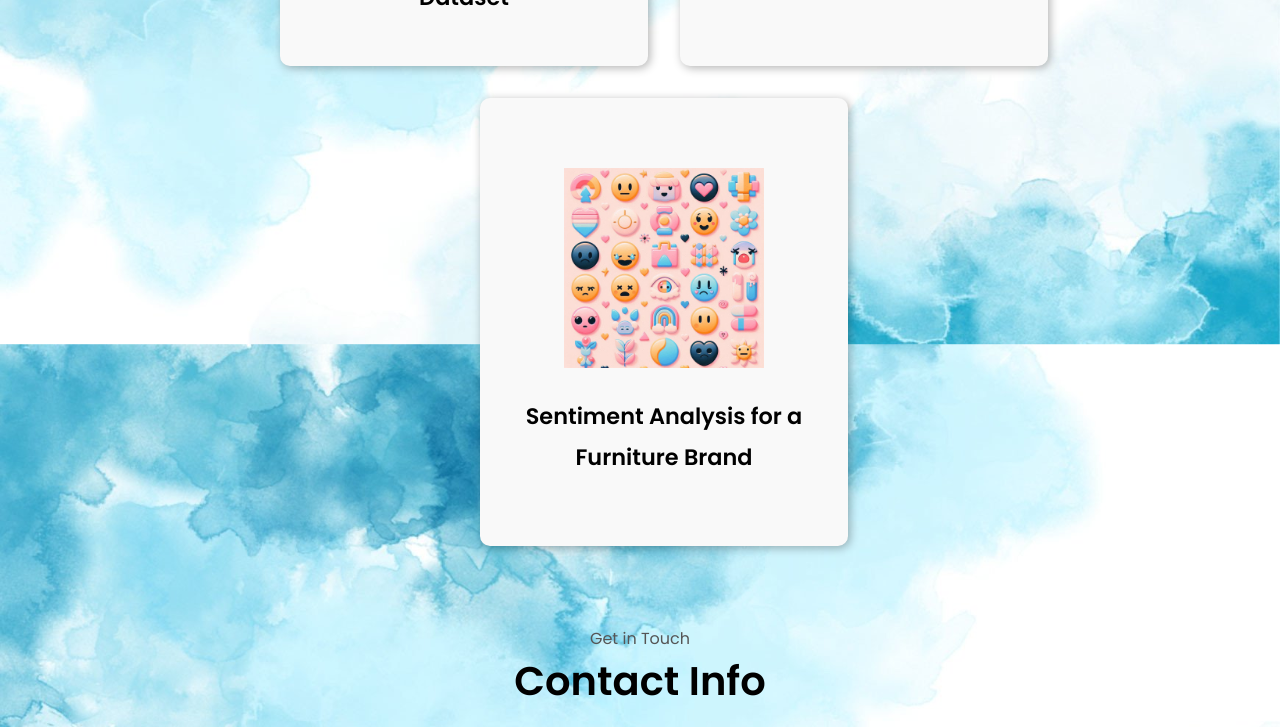
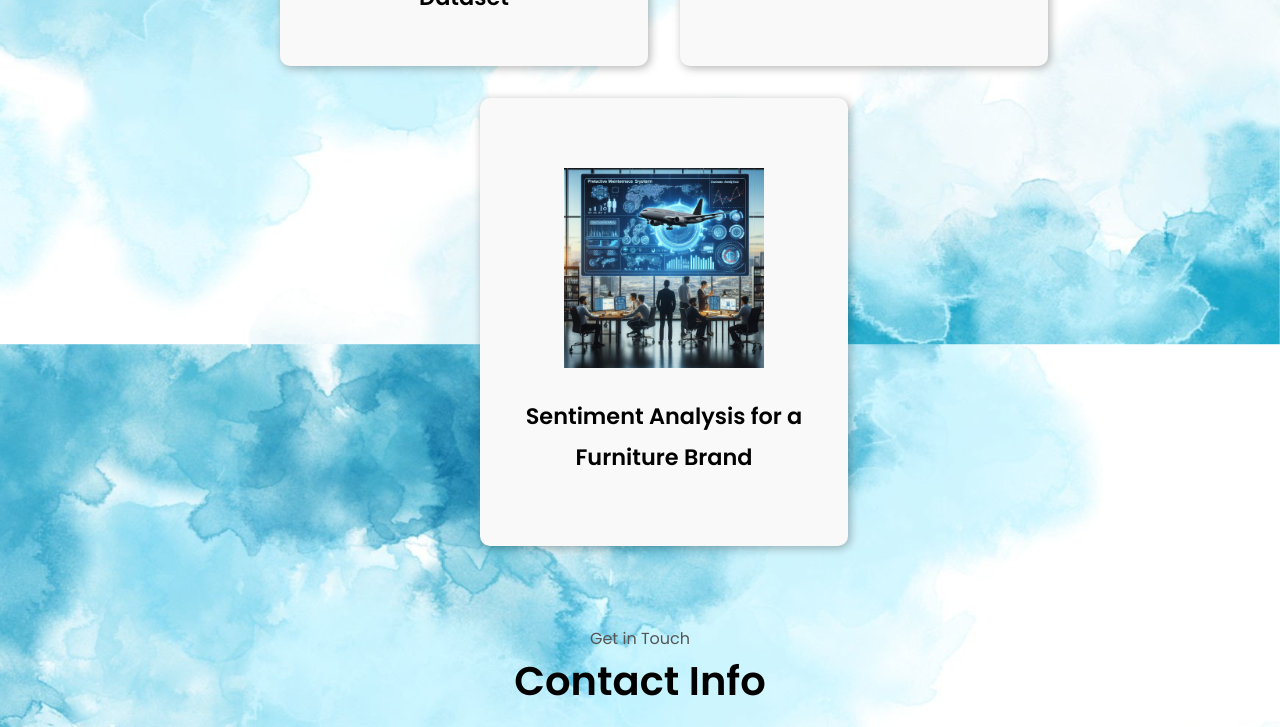
Before and after one commit to saivaishnavivedantham/saivaishnavivedantham.github.io, a plain HTML site: page index.html in a window 1280 px wide. Shown: the part 3915-4642 px from the top of the page. Drawn offline with Linux system fonts and the light colour scheme.

Commit message:
Update index.html

```diff
--- a/index.html
+++ b/index.html
@@ -277,17 +277,15 @@
 <div class="project">
   <div class="project-card">
     <div class="project-front">
-      <img src="assets/sentiment-analysis.png" alt="Sentiment Analysis" class="project-img">
+      <img src="assets/air.png" alt="Sentiment Analysis" class="project-img">
       <h2 class="project-title">Sentiment Analysis for a Furniture Brand</h2>
     </div>
     <div class="project-back">
       <p>
-        DDeveloped an AI-powered predictive maintenance system for aircraft turbofan engines using the NASA C-MAPSS dataset.
-	This system accurately forecasted potential engine failures, reducing unplanned maintenance downtime by 30%
-	and improving overall operational efficiency. Leveraged machine learning models to analyze sensor data and
-	predict maintenance needs with 95% accuracy, ensuring timely part replacements and minimizing unexpected failures.
-	This project enhances aircraft reliability and safety by proactively addressing maintenance requirements,
-	optimizing resource allocation, and preventing costly breakdowns.
+        Developed an AI-powered predictive maintenance system for aircraft turbofan engines using the NASA
+	C-MAPSS dataset. The system forecasted potential engine failures, reducing unplanned maintenance downtime
+	by 30% and improving operational efficiency. Leveraged machine learning models to predict maintenance needs
+	with 95% accuracy, ensuring timely part replacements and minimizing unexpected failures.
       </p>
     </div>
   </div>
```
